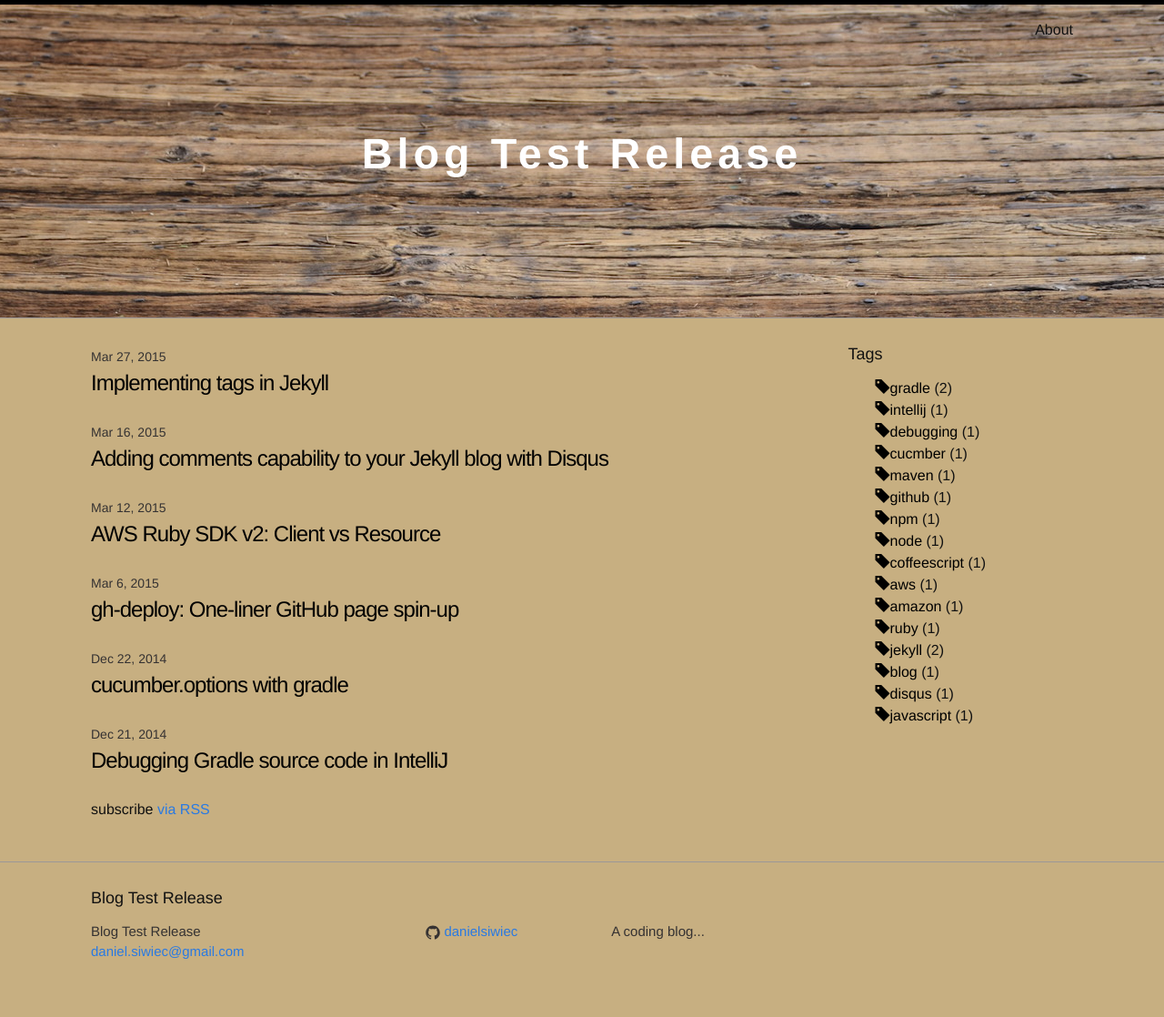
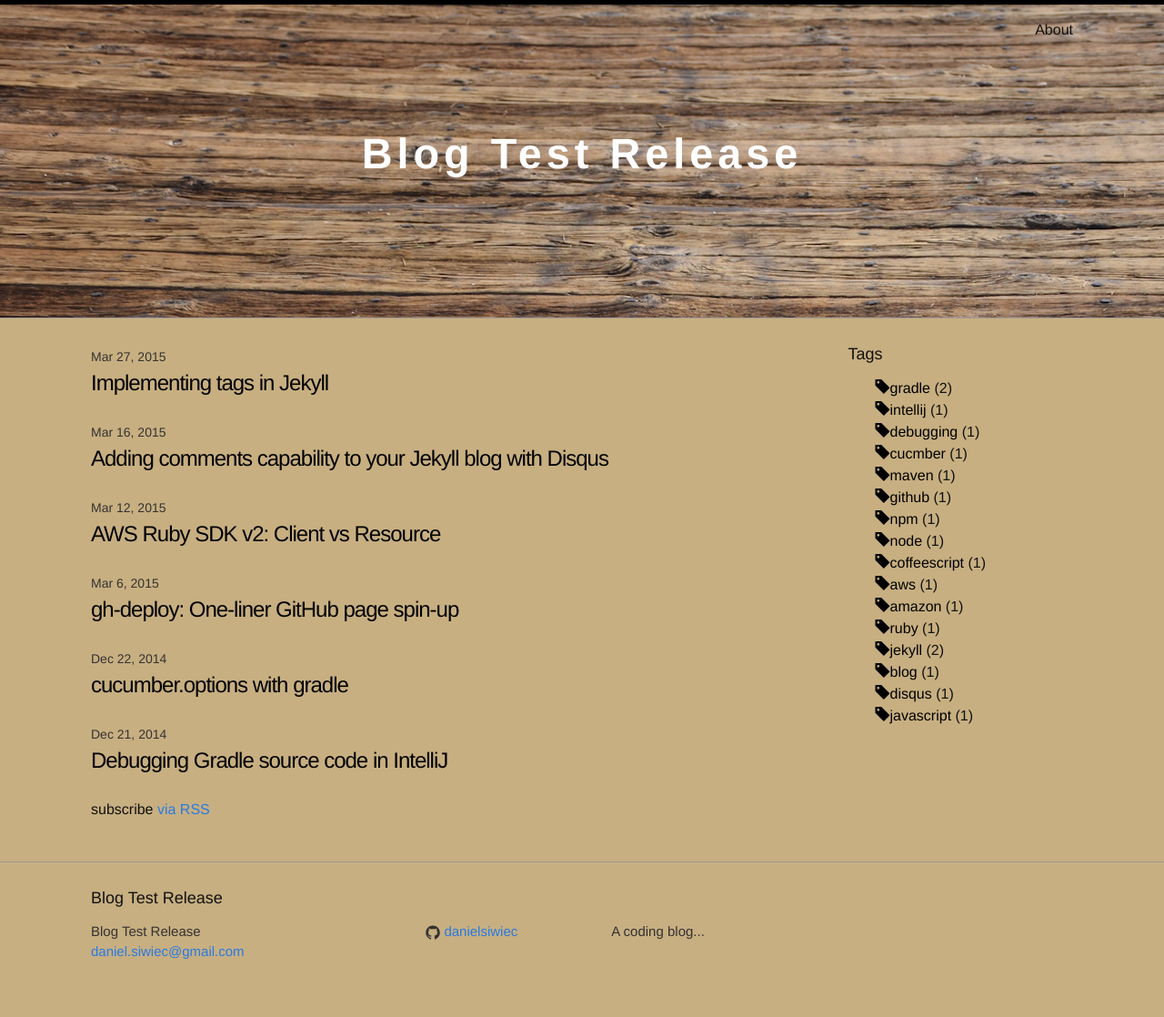
Before and after one commit to danielsiwiec/leanoverboard.com, a Jekyll site: the page built from index.html, in a window 1280 px wide. Shown: the whole page at 91% size. Built offline with Jekyll 4.4.1, drawn with Linux system fonts in a browser that asks for light colours; nearby versions of some CDN libraries.

Commit message:
Removed cover style from bg

```diff
--- a/css/main.scss
+++ b/css/main.scss
@@ -62,8 +62,7 @@ ul.tags {
 }
 
 .site-header {
-  background: url("../assets/bg.jpg") 50% 0 no-repeat fixed;
-  // background-size:   cover;
+  background: url("../assets/bg.jpg") no-repeat fixed;
   min-height: 350px;
 }
 
```
